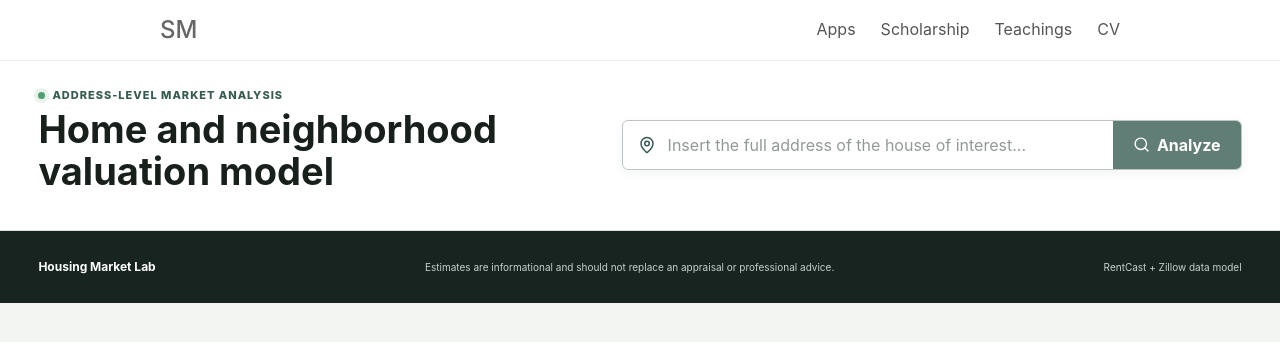
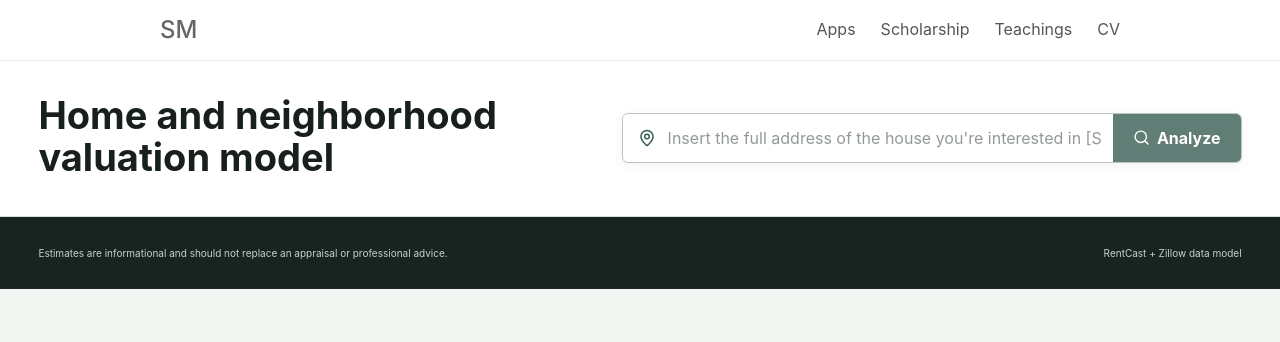
Before and after one commit to SeanMulherin/homevaluation, a Next.js app: page / in a window 1280 px wide. Shown: the top 342 px of the page. Built offline with nearby package versions, Linux system fonts and the light colour scheme.

Commit message:
Update housing app address copy

```diff
--- a/src/App.jsx
+++ b/src/App.jsx
@@ -231,13 +231,12 @@ function App() {
 
       <section className="workspace-header" id="overview">
         <div className="workspace-header__copy">
-          <div className="eyebrow"><span className="status-dot" /> Address-level market analysis</div>
           <h1>Home and neighborhood valuation model</h1>
         </div>
         <div className="address-entry">
         <form className="address-search" onSubmit={runAnalysis}>
           <MapPin size={18} aria-hidden="true" />
-          <input value={query} onChange={(event) => setQuery(event.target.value)} required aria-describedby={isLoading ? "analysis-progress" : undefined} aria-label="Property address" placeholder="Insert the full address of the house of interest..." />
+          <input value={query} onChange={(event) => setQuery(event.target.value)} required aria-describedby={isLoading ? "analysis-progress" : undefined} aria-label="Property address" placeholder="Insert the full address of the house you're interested in [Street address, City, ST ZIP]" />
           <button type="submit" disabled={isLoading || !query.trim()}>{isLoading ? <RefreshCw className="is-spinning" size={17} /> : <Search size={17} />}{isLoading ? 'Analyzing' : 'Analyze'}</button>
         </form>
         {isLoading && <p id="analysis-progress" className="analysis-progress" role="status"><Info size={18} aria-hidden="true" /><span>Your analysis is running. This may take 1–2 minutes.</span></p>}
@@ -342,7 +341,7 @@ function App() {
         </div>
       </div>}
 
-      <footer className="footer"><span>Housing Market Lab</span><p>Estimates are informational and should not replace an appraisal or professional advice.</p><span>RentCast + Zillow data model</span></footer>
+      <footer className="footer"><p>Estimates are informational and should not replace an appraisal or professional advice.</p><span>RentCast + Zillow data model</span></footer>
     </main>
   );
 }
```
